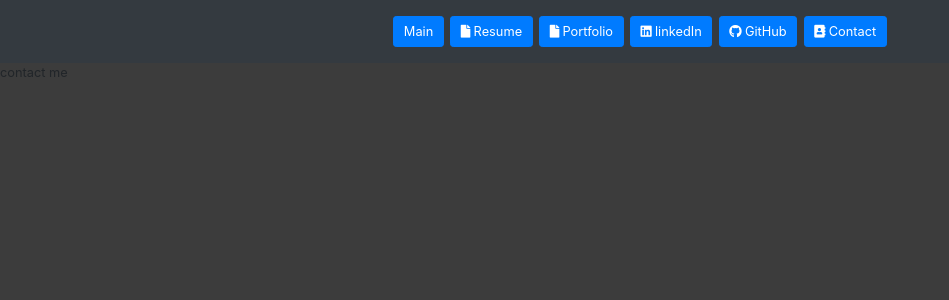
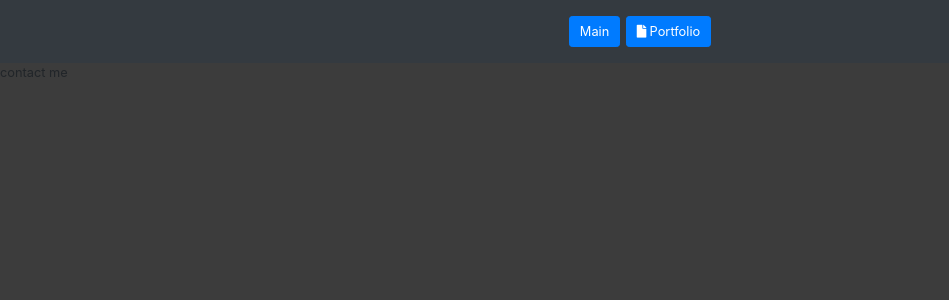
Before and after one commit to DrKhyz/My-Resume, a React (Create React App) app: page /resume/contact in a window 1280 px wide. Shown: the top 300 px of the page, without its empty margins (0-949 px from the left). Built offline with nearby package versions, Linux system fonts and the light colour scheme.

Commit message:
remove breaked buttons

```diff
--- a/src/MenuBar.jsx
+++ b/src/MenuBar.jsx
@@ -1,9 +1,9 @@
-import React, { useState } from 'react'
-import { Collapse, Navbar, NavbarToggler, Nav } from 'reactstrap'
-import MenuButton from './MenuButton'
+import React, { useState } from "react";
+import { Collapse, Navbar, NavbarToggler, Nav } from "reactstrap";
+import MenuButton from "./MenuButton";
 
 const MenuBar = () => {
-  const [isOpen, setIsOpen] = useState(false)
+  const [isOpen, setIsOpen] = useState(false);
   return (
     <div>
       <Navbar color="dark" dark expand="md" className="text-center">
@@ -11,18 +11,18 @@ const MenuBar = () => {
         <Collapse isOpen={isOpen} navbar>
           <Nav className=" d-flex m-2 mx-auto" navbar>
             <MenuButton label="Main" link="/" />
-            <MenuButton
+            {/* <MenuButton
               label="Resume"
               link="/resume"
               icon="fas fa-file mr-1"
               openNewTab
-            />
+            /> */}
             <MenuButton
               label="Portfolio"
               link="/portfolio"
               icon="fas fa-file mr-1"
             />
-            <MenuButton
+            {/* <MenuButton
               label="linkedIn"
               link="/linkedin"
               icon="fab fa-linkedin mr-1"
@@ -38,12 +38,12 @@ const MenuBar = () => {
               label="Contact"
               link="/resume/contact"
               icon="fas fa-address-book mr-1"
-            />
+            /> */}
           </Nav>
         </Collapse>
       </Navbar>
     </div>
-  )
-}
+  );
+};
 
-export default MenuBar
+export default MenuBar;
```
